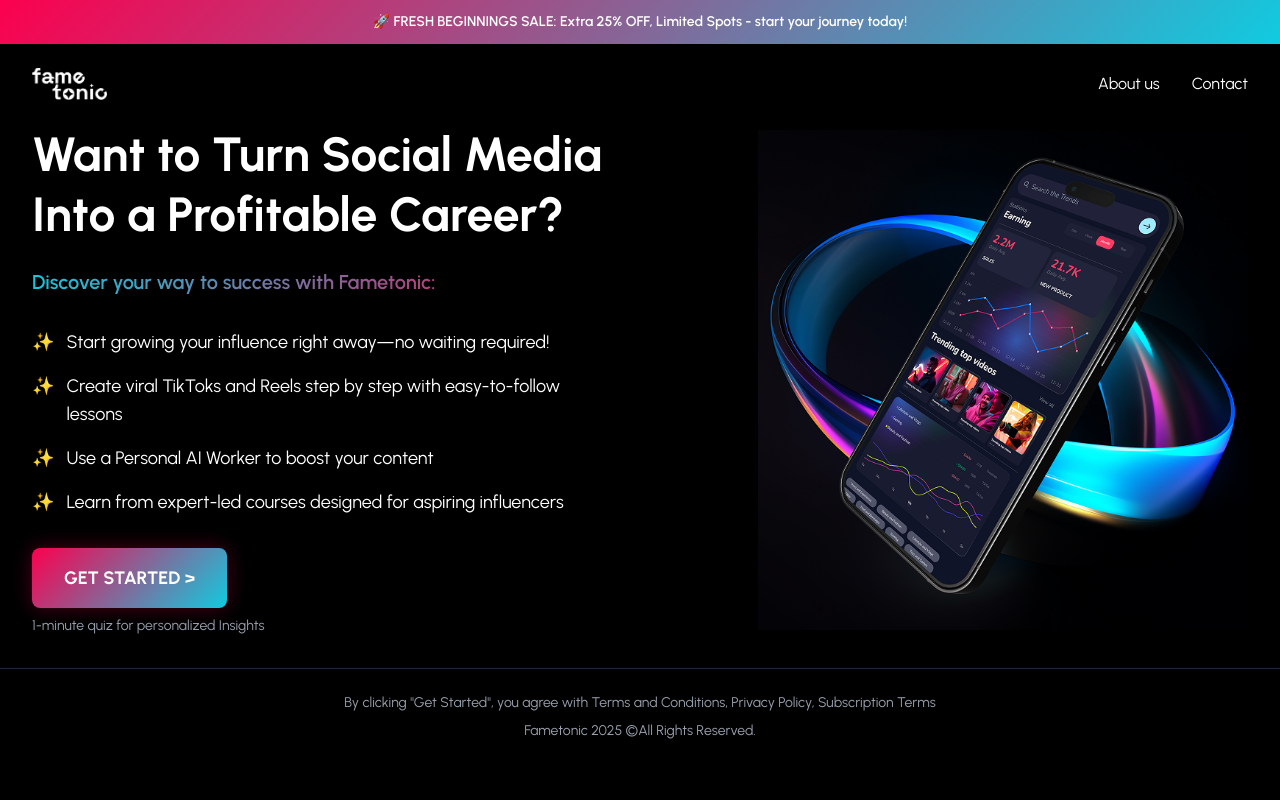
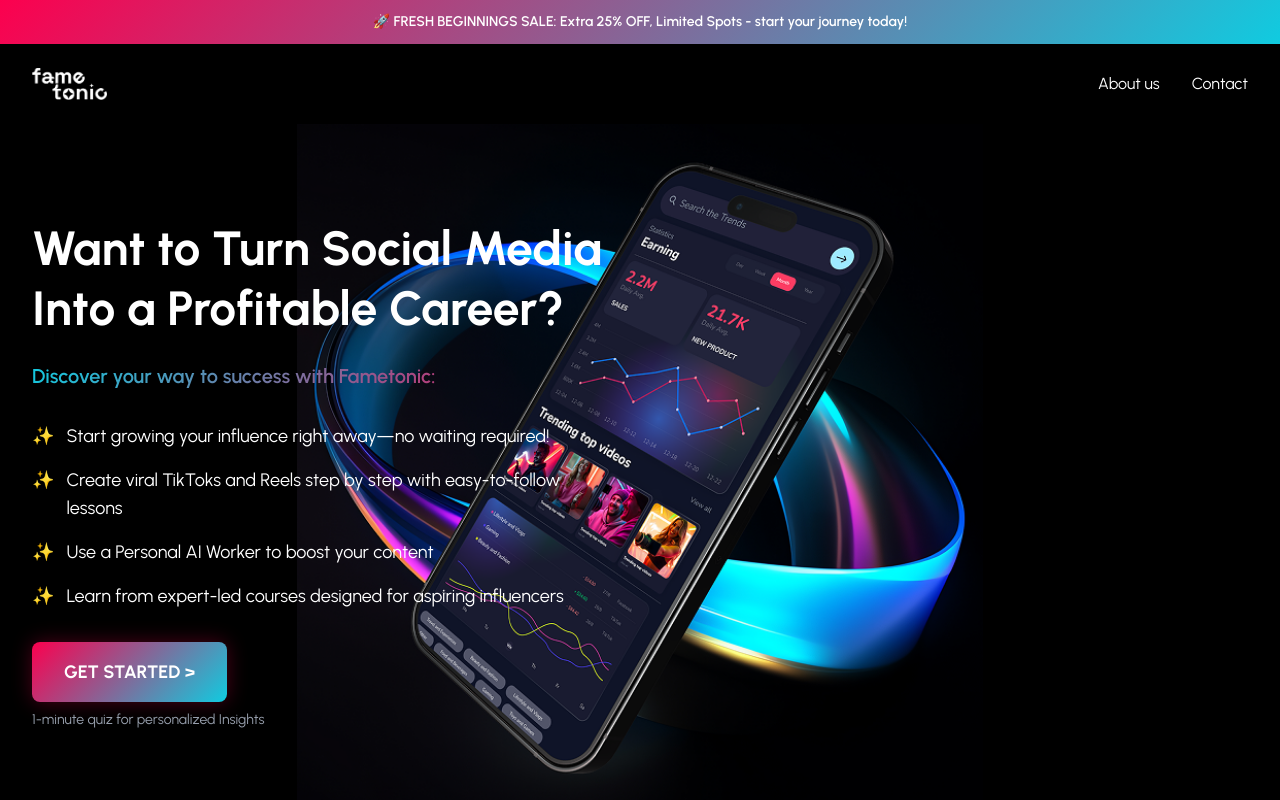
Before and after one commit to talha018dev/netzet-demo, a Next.js app: page / in a window 1280 px wide. Shown: the top 800 px of the page. Built offline with nearby package versions, Linux system fonts and the light colour scheme.

Commit message:
layout updated

```diff
--- a/src/app/page.tsx
+++ b/src/app/page.tsx
@@ -11,7 +11,7 @@ export default function Home() {
       <Header />
 
       {/* Main Content */}
-      <main className="px-4 lg:px-8 pb-8">
+      <main className="pb-8">
         <MainLayout />
       </main>
 
--- a/src/components/HeroImage.tsx
+++ b/src/components/HeroImage.tsx
@@ -2,17 +2,15 @@ import Image from 'next/image';
 
 export default function HeroImage() {
   return (
-    <div className="flex justify-center">
-      <div className="relative">
-        <Image
-          src="/hero-image.png"
-          alt="Fametonic App Interface"
-          width={400}
-          height={500}
-          className="w-auto h-auto max-w-[280px] max-h-[350px] lg:max-w-full lg:max-h-[500px] object-contain"
-          priority
-        />
-      </div>
+    <div className="w-full h-full flex items-center justify-center">
+      <Image
+        src="/hero-image.png"
+        alt="Fametonic App Interface"
+        width={800}
+        height={600}
+        className="w-full h-full object-cover lg:object-contain"
+        priority
+      />
     </div>
   );
 }
--- a/src/components/MainLayout.tsx
+++ b/src/components/MainLayout.tsx
@@ -4,9 +4,16 @@ import HeroImage from './HeroImage';
 
 export default function MainLayout() {
   return (
-    <div className="flex flex-col lg:flex-row items-center justify-between gap-8 lg:gap-12 max-w-7xl mx-auto">
+    <div className="relative max-w-7xl mx-auto px-4 lg:px-8">
+      {/* Hero Image Background */}
+      <div className="absolute inset-0 z-0">
+        <HeroImage />
+      </div>
+
+      {/* Content Overlay */}
+      <div className="relative z-10 flex flex-col lg:flex-row items-center justify-between gap-8 lg:gap-12 min-h-[600px] lg:min-h-[700px]">
         {/* Left Content */}
-      <div className="flex-1 max-w-2xl text-center lg:text-left">
+        <div className="flex-1 max-w-2xl text-center lg:text-left text-white">
           <h1 className="text-3xl lg:text-5xl font-bold mb-4 lg:mb-6 leading-tight">
             Want to Turn Social Media Into a Profitable Career?
           </h1>
@@ -18,9 +25,8 @@ export default function MainLayout() {
           <CallToAction />
         </div>
 
-      {/* Right Content - Hero Image */}
-      <div className="flex-1 flex justify-center lg:justify-end">
-        <HeroImage />
+        {/* Right Content - Empty space for balance */}
+        <div className="flex-1 lg:block hidden"></div>
       </div>
     </div>
   );
```
Lines whose indentation alone changed are shown as unchanged.
